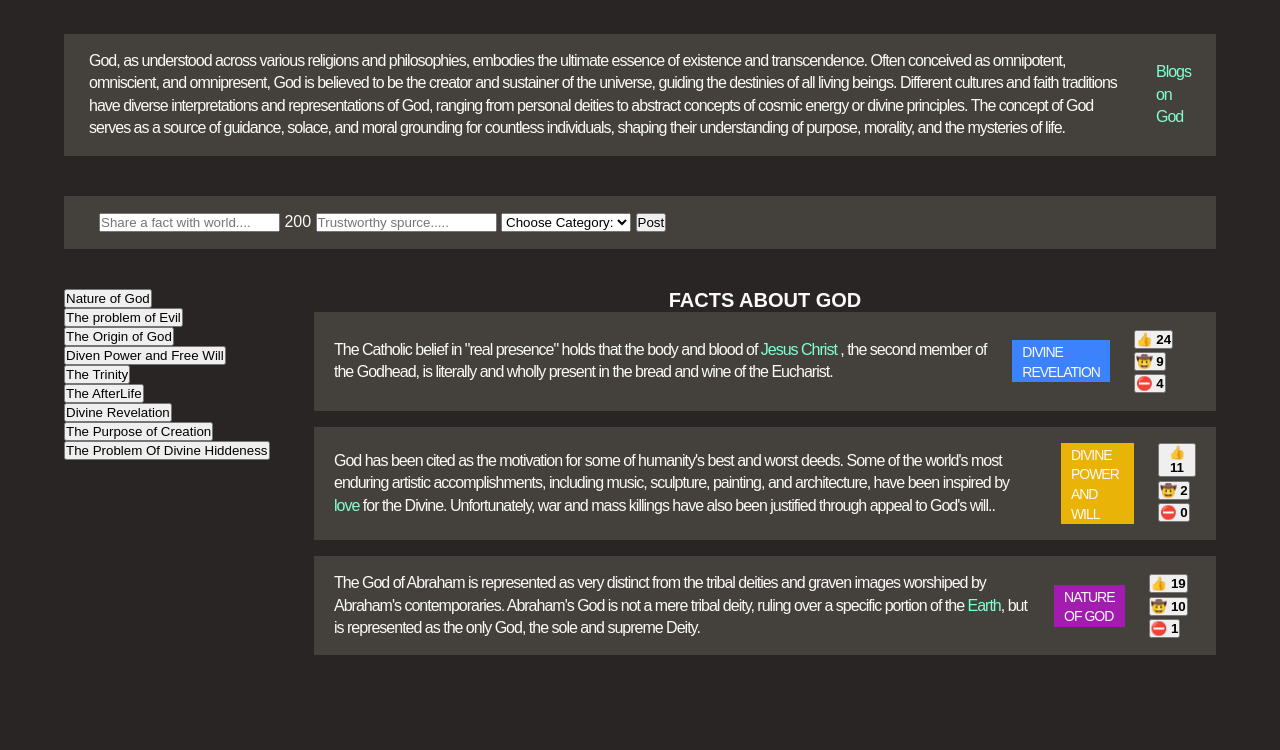
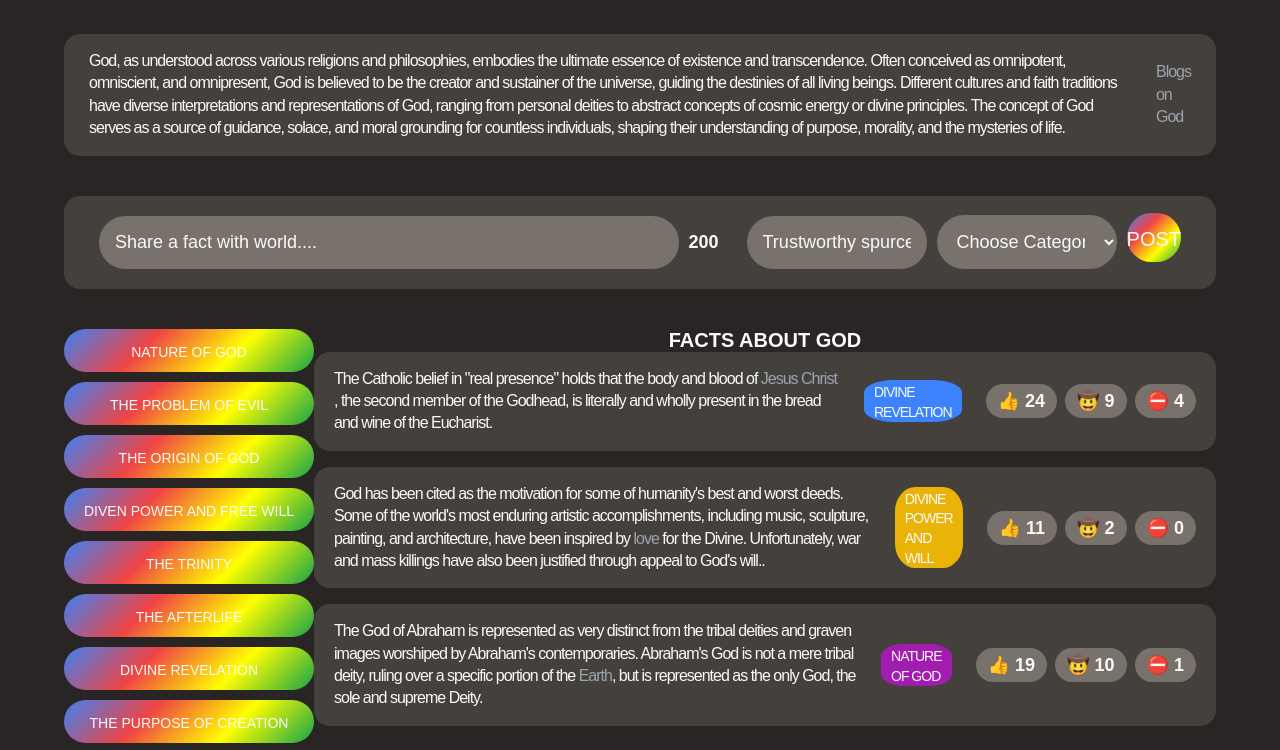
Before and after one commit to BazeJessica/Games, a plain HTML site: page HandsOnProject/index.html in a window 1280 px wide. Shown: the part 134-884 px from the top of the page. Before the commit the page ends 853 px from the top, so only its background shows below. Drawn offline with Linux system fonts and the light colour scheme; a web font is replaced by a local one.

Commit message:
Made modification to the blog post site

```diff
--- a/HandsOnProject/index.html
+++ b/HandsOnProject/index.html
@@ -21,7 +21,7 @@
           <h1>The Beauty of God</h1>
         </div>
 
-        <button>Share a fact</button>
+        <button class="btn btn-large">Share a fact</button>
       </header>
       <p class="fact f">
         God, as understood across various religions and philosophies, embodies
@@ -51,20 +51,20 @@
           <option value="Origin">The Origin of God</option>
           <option value="trinity">The Trinity</option>
         </select>
-        <button>Post</button>
+        <button class="btn btn-large">Post</button>
       </form>
       <main class="main">
         <aside>
           <ul>
-            <li><button>Nature of God</button></li>
-            <li><button>The problem of Evil</button></li>
-            <li><button>The Origin of God</button></li>
-            <li><button>Diven Power and Free Will</button></li>
-            <li><button>The Trinity</button></li>
-            <li><button>The AfterLife</button></li>
-            <li><button>Divine Revelation</button></li>
-            <li><button>The Purpose of Creation</button></li>
-            <li><button>The Problem Of Divine Hiddeness</button></li>
+            <li><button class="btn btn-category">Nature of God</button></li>
+            <li><button class="btn btn-category">The problem of Evil</button></li>
+            <li><button class="btn btn-category">The Origin of God</button></li>
+            <li><button class="btn btn-category">Diven Power and Free Will</button></li>
+            <li><button class="btn btn-category">The Trinity</button></li>
+            <li><button class="btn btn-category">The AfterLife</button></li>
+            <li><button class="btn btn-category">Divine Revelation</button></li>
+            <li><button class="btn btn-category">The Purpose of Creation</button></li>
+            <li><button class="btn btn-category">The Problem Of Divine Hiddeness</button></li>
           </ul>
         </aside>
 
@@ -86,9 +86,9 @@
                 >Divine Revelation</span
               >
               <div class="vote-buttons">
-                <button>👍 <strong>24</strong></button>
-                <button>🤠 <strong>9</strong></button>
-                <button>⛔ <strong>4</strong></button>
+                <button>👍 24</button>
+                <button>🤠  9</button>
+                <button>⛔  4</button>
               </div>
             </li>
             <li class="fact">
@@ -105,9 +105,9 @@
                 >Divine Power and Will</span
               >
               <div class="vote-buttons">
-                <button>👍 <strong>11</strong></button>
-                <button>🤠 <strong>2</strong></button>
-                <button>⛔ <strong>0</strong></button>
+                <button>👍 11</button>
+                <button>🤠  2</button>
+                <button>⛔  0</button>
               </div>
             </li>
             <li class="fact">
@@ -124,9 +124,9 @@
               >
 
               <div class="vote-buttons">
-                <button>👍 <strong>19</strong></button>
-                <button>🤠 <strong>10</strong></button>
-                <button>⛔ <strong>1</strong></button>
+                <button>👍 19</button>
+                <button>🤠 10</button>
+                <button>⛔  1</button>
               </div>
             </li>
           </ul>
--- a/HandsOnProject/style.css
+++ b/HandsOnProject/style.css
@@ -1,112 +1,208 @@
-*{
+* {
   margin: 0;
   padding: 0;
   box-sizing: border-box;
 }
-.header{
+
+body {
+  background-color: #292524;
+  color: #fafaf9;
+  font-family: "sono", sans-serif;
+  padding: 48px 64px;
+}
+
+.container {
+  max-width: 1500px;
+  margin: 0 auto;
+}
+
+.header {
   margin-bottom: 40px;
 
   padding: 10px;
   display: flex;
   align-items: center;
   justify-content: space-between;
-
 }
 
-.container{
-    max-width: 1500px;
-    margin: 0 auto;
-}
-
-body{
-    background-color: #292524;
-    color: #fafaf9;
-    font-family: 'sono',sans-serif;
-    padding: 48px 64px;
-}
-h1{
+h1 {
   font-size: 35px;
   text-transform: uppercase;
   text-align: center;
-    font-family: 'coiny',sans-serif;
+  font-family: "coiny", sans-serif;
   line-height: 1;
   margin-top: 6px;
+}
+.Fform {
+  background-color: #44403c;
+  margin-bottom: 40px;
+  padding: 17px 35px;
+  display: flex;
+  align-items: center;
+  gap: 10px;
+  border-radius: 16px;
+}
+
+.Fform input,
+.Fform select {
+  background-color: #78716c;
+  border: none;
+  width: 180px;
+  border-radius: 100px;
+  padding: 16px;
+  font-size: 18px;
+  color: inherit;
+  font-family: inherit;
+}
+.Fform input::placeholder {
+  color: #fafaf9;
+}
+
+.Fform input:first-child {
+  flex-grow: 1;
+}
+.Fform span {
+  font-weight: 600;
+  font-size: 18px;
+  margin-right: 18px;
+}
+/* for fom*/
+@media(max-width:1000px){
+    body{
+        padding: 32px 48px;
+    }
+    .Fform{
+        flex-direction: column;
+        align-items: stretch;
+    }
+    .Fform input,
+.Fform select {
+    width: auto;
+}
 
 }
-.Fform{
-    background-color:#44403c ;
-    margin-bottom: 40px;
-    padding: 17px 35px;
+a {
+  color: #3b82f6;
 }
-a{
-    color:#3b82f6 ;
-}
-h4{
+
+h4 {
   font-size: 20px;
   text-transform: uppercase;
   text-align: center;
-    font-family: 'coiny',sans-serif;
-
+  font-family: "coiny", sans-serif;
 }
-.fact{
+.fact {
   font-size: 16px;
   line-height: 1.4;
   margin-bottom: 16px;
   padding: 16px 20px;
   background-color: #44403c;
   letter-spacing: -1px;
-
+  border-radius: 16px;
 
   display: flex;
   align-items: center;
   gap: 24px;
+}
+/* This part is used when the width hits below the required width,it should always be below the main
+element being changed or manipulated*/
+@media( max-width: 1200px){
+    .fact{
+        align-items: flex-end;/* push all alements to the end*/
+        flex-direction: column;
+        gap: 10px;
+    }
+}
 
+.vote-buttons {
+  margin-left: auto;
+  flex-shrink: 0;
+
+  display: flex;
+  gap: 8px;
 }
-.vote-buttons{
-    margin-left: auto;
+.vote-buttons button {
+  border: none;
+  background-color: #78716c;
+  font-size: 18px;
+  padding: 6px 12px;
+  border-radius: 80px;
+  color: inherit;
+  font-family: inherit;
+  font-weight: 600;
+  cursor: pointer;
 }
-.f{
+.vote-buttons button:hover {
+  background-color: #292524;
+}
+.f {
   padding: 16px 25px;
   margin-bottom: 40px;
 }
-.tag{
+.tag {
   text-transform: uppercase;
   font-size: 14px;
   padding-top: 3px;
   padding-left: 10px;
   padding-right: 10px;
+  border-radius: 30%;
 }
 
-ul{
+ul {
   list-style: none;
 }
-.logo{
-
+.logo {
   display: flex;
   align-items: center;
   gap: 16px;
-
 }
 
-.logo >img{
+.logo > img {
   height: 60px;
 }
 
-.main{
+.main {
   display: grid;
   grid-template-columns: 250px 1fr;
+}
+a:link,
+a:visited {
+  color: #9ca3af;
+  text-decoration: none;
+  transition: 0.5s;
+}
 
+@media(max-width:900px){
+    .main{
+        grid-template-columns: 1fr;
     }
-a:link{
-   color: aquamarine;
-   text-decoration: none;
 }
-a:visited{
-    color: purple;
+a:hover,
+a:active {
+  color: #3b82f6;
 }
-a:hover{
-    color:#3b82f6
+
+.btn {
+  border: none;
+  border-radius: 25px;
+  font-family: "coiny", sans-serif;
+  line-height: 1;
+  text-transform: uppercase;
+  font-size: 14px;
+  padding: 16px 0 13px;
+  margin-bottom: 10px;
+  color: inherit;
+  transform: 0.3s;
+  cursor: pointer;
+  background-image: linear-gradient(135deg, #3b82f6, #ef4444, yellow, #16a34a);
 }
-a:active{
-    color: green;
+.btn-large {
+  font-size: 20px;
 }
+.btn-category {
+  width: 100%;
+  background-color: #3b82f6;
+}
+.btn:hover {
+  transform: scale(110%) rotate(-2deg);
+}
```
Lines whose indentation alone changed are shown as unchanged.
